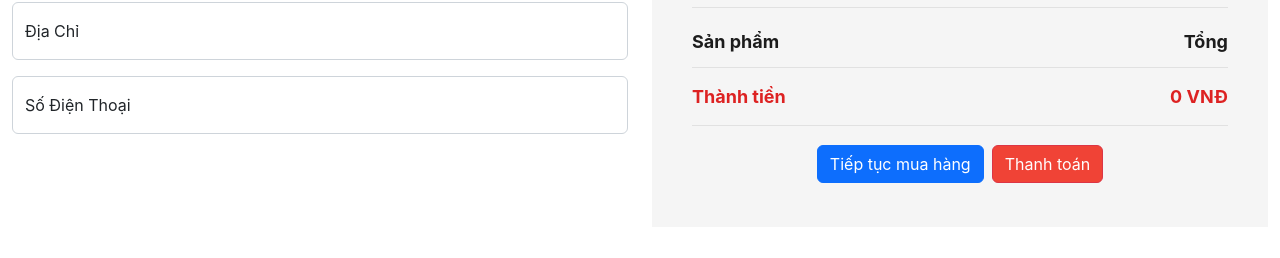
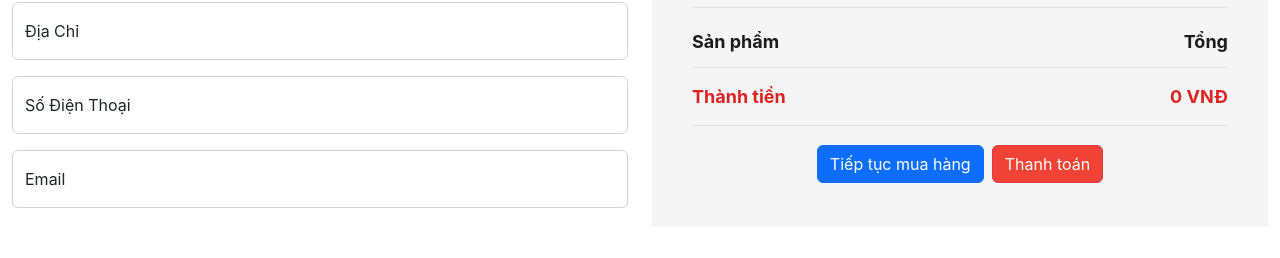
Before and after one commit to thutra1999/Petco-Shop-G4, a React (Create React App) app: page /cart in a window 1280 px wide. Shown: the part 774-1032 px from the top of the page. Built offline with nearby package versions, Linux system fonts and the light colour scheme.

Commit message:
Update Cart.js

```diff
--- a/src/Pages/Cart.js
+++ b/src/Pages/Cart.js
@@ -146,6 +146,10 @@ const Cart = (props) => {
             <input type="text" class="form-control" id="" placeholder="Phonenumber..."></input>
             <label for="floatingPassword">Số Điện Thoại</label>
           </div>
+          <div class="form-floating mb-3">
+            <input type="email" class="form-control" id="" placeholder="Email..."></input>
+            <label for="floatingPassword">Email</label>
+          </div>
         </div>
         <div class="col-lg-6 col-md-6 col-sm-12">
           <div class="checkout__order">
```
